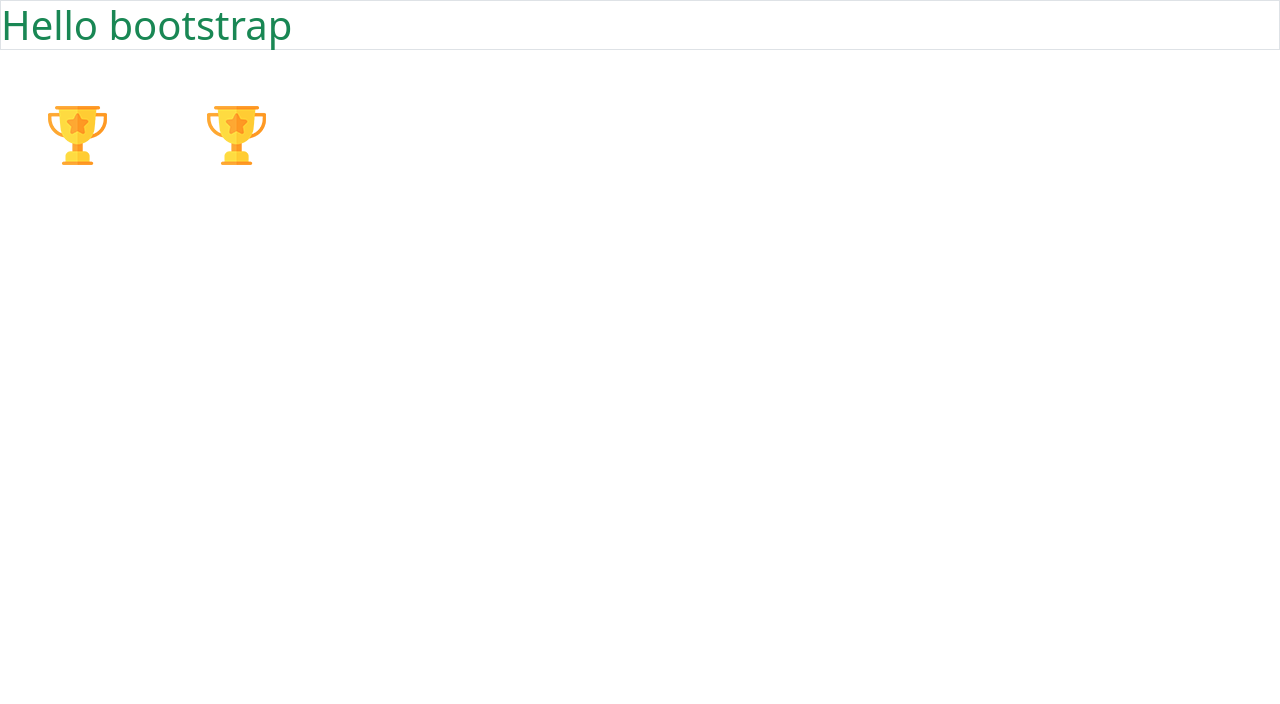
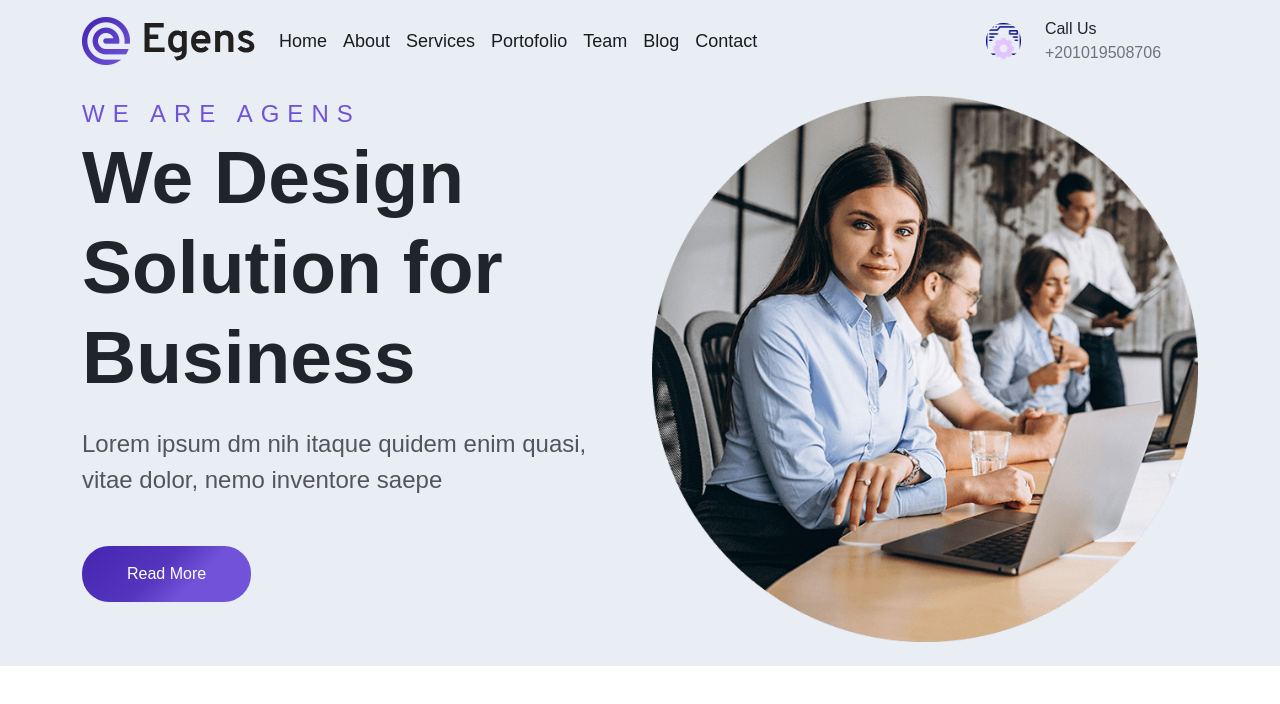
Before and after one commit to EbrahimElgharib/front_end_egens, a plain HTML site: page index.html in a window 1280 px wide. Shown: the top 704 px of the page. Drawn offline with nearby package versions, Linux system fonts and the light colour scheme.

Commit message:
welcoming class V1

```diff
--- /dev/null
+++ b/css/style.css
@@ -0,0 +1,46 @@
+body {
+    height: 2000px;
+    font-family: "Jost", sans-serif;
+}
+
+header{
+    background-color: #e9edf4;
+}
+
+.aaa{
+    transition:500ms ease;
+  }
+
+.aaa.scrolled{
+    background:#000;
+  }
+
+.nav_titles li a{
+    font-size: 18px;
+    line-height: 50px;
+    font-weight: 500;
+    color: #1c1c1c;
+}
+
+.welcoming .we_agens {
+    color: #7153d9;
+    letter-spacing: 8px;
+}
+
+.welcoming .head {
+    font-size: 75px;
+}
+
+.welcoming .paragraph {
+    line-height: 1.5;
+    color: #54545f;
+}
+
+
+.welcoming .btn_readmore {
+    background: linear-gradient(135deg, #4526b1 0%, #5435be 45%, #7153d9 66%);
+    border: 0px;
+    border-radius: 27px;
+    padding: 20px 45px;
+    line-height: 1;
+}
--- a/index.html
+++ b/index.html
@@ -9,19 +9,109 @@
     <!-- import Bootstrap css -->
     <link href="https://cdn.jsdelivr.net/npm/bootstrap@5.3.0-alpha3/dist/css/bootstrap.min.css" rel="stylesheet"
         integrity="sha384-KK94CHFLLe+nY2dmCWGMq91rCGa5gtU4mk92HdvYe+M/SXH301p5ILy+dN9+nJOZ" crossorigin="anonymous">
-
+    <link rel="stylesheet" href="css/style.css">
 </head>
 
 <body>
+    <!-- start header -->
+    <header class="pt-4">
+        <!-- start navbar  bg-body-tertiary-->
 
-    <h1 class="border text-success">Hello bootstrap</h1>
-    <img src="imgs/trophy.png" class="img-fluid m-5" alt="...">
-    <img src="imgs/trophy.png" class="img-fluid m-5" alt="...">
+        <nav class="navbar navbar-expand-lg fixed-top aaa">
+            <div class="container-fluid container">
+                <!-- start logo -->
+                <div>
+                    <a class="navbar-brand" href="#">
+                        <img src="imgs/logo.png" alt="Logo">
+                    </a>
+                </div>
+                <!-- end logo -->
+
+                <!-- start titles of pages in navbar -->
+                <div class="collapse navbar-collapse nav_titles">
+                    <ul class="navbar-nav me-auto mb-2 mb-lg-0">
+                        <li class="nav-item">
+                            <a class="nav-link" aria-current="page" href="#">Home</a>
+                        </li>
+
+                        <li class="nav-item">
+                            <a class="nav-link" href="#">About</a>
+                        </li>
+                        <li class="nav-item">
+                            <a class="nav-link" href="#">Services</a>
+                        </li>
+                        <li class="nav-item">
+                            <a class="nav-link" href="#">Portofolio</a>
+                        </li>
+                        <li class="nav-item">
+                            <a class="nav-link" href="#">Team</a>
+                        </li>
+                        <li class="nav-item">
+                            <a class="nav-link" href="#">Blog</a>
+                        </li>
+                        <li class="nav-item">
+                            <a class="nav-link" href="#">Contact</a>
+                        </li>
+                    </ul>
+                </div>
+                <!-- end titles of pages in navbar -->
+
+                <!-- start phone call  -->
+                <div class="call">
+                    <div class="row align-items-center">
+                        <div class="col-md-3">
+                            <img src="imgs/icon-4.png" class="img-fluid rounded-circle" alt="...">
+                        </div>
+                        <div class="col-md-9">
+                            <span class="card-text">Call Us</span>
+                            <a href="#" class="link-underline-opacity-0 link-secondary d-block">+201019508706</a>
+                        </div>
+                    </div>
+                </div>
+                <!-- end phone call  -->
+
+            </div>
+        </nav>
+        <!-- end navbar -->
+
+        <!-- start welcoming -->
+        <div class="welcoming mt-5 py-4">
+            <div class="container">
+                <div class="row">
+                    <div class="col-6">
+                        <span class="text-uppercase fs-4 we_agens">We are Agens</span>
+                        <h1 class="mb-4 fw-bold head">We Design Solution for Business</h1>
+                        <p class='fs-4 mb-5 paragraph'>Lorem ipsum dm nih itaque quidem enim quasi, vitae dolor, nemo
+                            inventore saepe</p>
+                        <a type="button" class="btn btn-primary btn_readmore">Read More</a>
+                    </div>
+                    <div class="col-6">
+                        <img src="imgs/img-three.png" class="img-fluid" alt="...">
+                    </div>
+                </div>
+            </div>
+        </div>
+        <!-- end welcoming -->
+    </header>
+    <!-- end header -->
+
+
 
     <!-- import Bootstrap js -->
     <script src="https://cdn.jsdelivr.net/npm/bootstrap@5.3.0-alpha3/dist/js/bootstrap.bundle.min.js"
         integrity="sha384-ENjdO4Dr2bkBIFxQpeoTz1HIcje39Wm4jDKdf19U8gI4ddQ3GYNS7NTKfAdVQSZe"
         crossorigin="anonymous"></script>
+    <script>
+        document.addEventListener('scroll', () => {
+            const header = document.querySelector('aaa');
+
+            if (window.scrollY > 50){
+                header.classList.add('scrolled');
+            }else{
+                header.classList.remove('scrolled');
+            }
+        })
+    </script>
 </body>
 
 </html>
```
